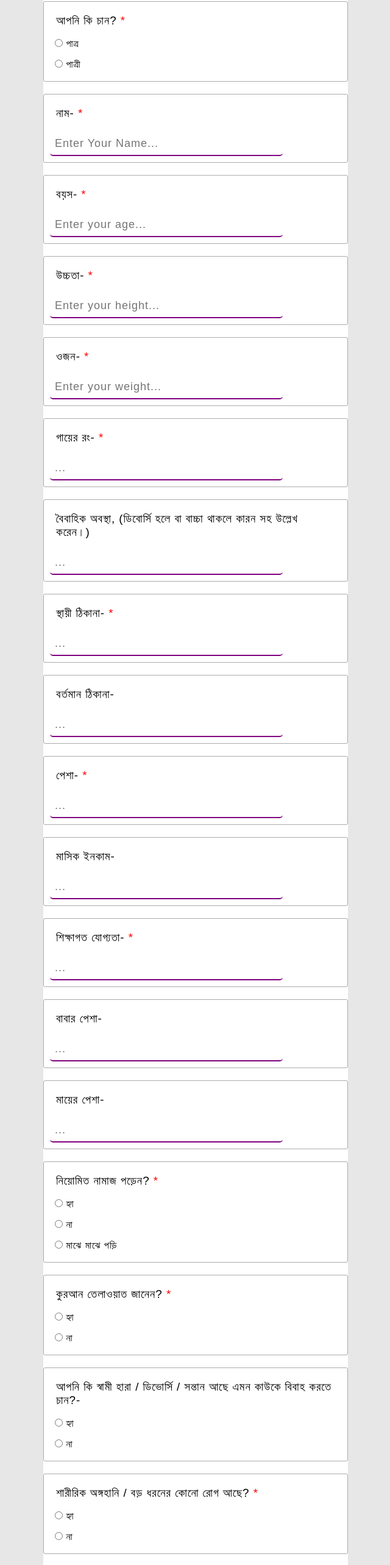
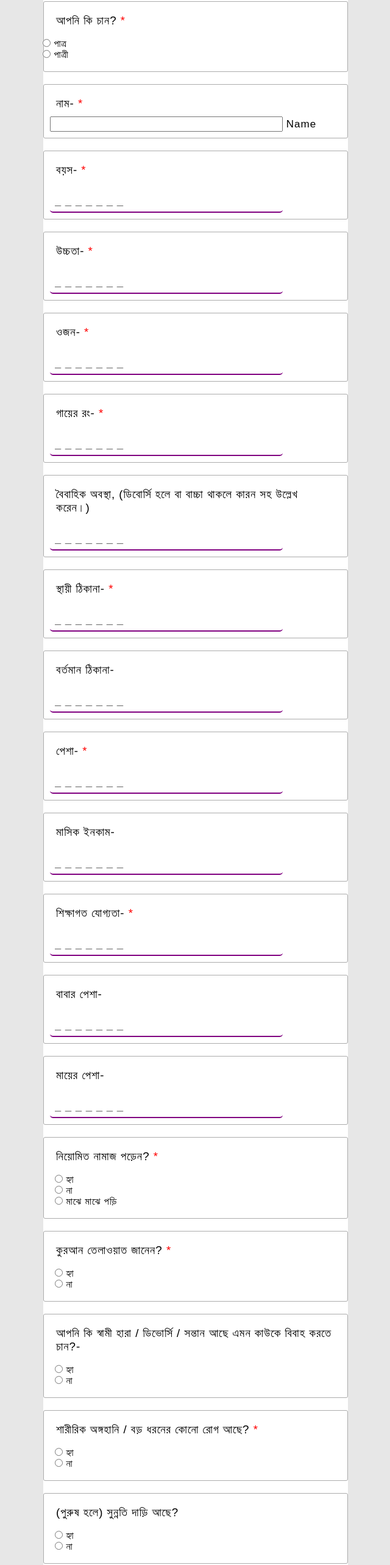
Before and after one commit to ArifBillah6482/sefatullah-er-page, a plain HTML site: page index.html in a window 1280 px wide. Shown: the part 140-2707 px from the top of the page at 61% size, without its empty margins (319-959 px from the left). Drawn offline with Linux system fonts and the light colour scheme.

Commit message:
Update index.html

```diff
--- a/index.html
+++ b/index.html
@@ -5,8 +5,7 @@
     <meta http-equiv="X-UA-Compatible" content="IE=edge" />
     <meta name="viewport" content="width=device-width, initial-scale=1.0" />
     <title>দ্বিনদার পাএ/পাএীর সন্ধান</title>
-
-
+    <link rel="stylesheet" href="./CSS.css" />
     <link rel="stylesheet" href="./style.css" />
   </head>
   <body>
@@ -18,7 +17,9 @@
       <form class="Form">
         <div class="commonRadioDiv">
           <h3>আপনি কি চান? <span class="red">*</span></h3>
-          <div>
+          <div style="margin-left: -20px">
+            <div class="RadioWhite">
+              <div class="RadioItem">
                 <input
                   type="radio"
                   name="patroPatri"
@@ -27,9 +28,12 @@
                   value="পাত্র"
                   required
                 />
+
                 <label for="boy">পাত্র</label>
               </div>
-          <div>
+            </div>
+            <div class="RadioWhite">
+              <div class="RadioItem">
                 <input
                   type="radio"
                   name="patroPatri"
@@ -41,20 +45,26 @@
                 <label for="girl">পাত্রী</label>
               </div>
             </div>
+          </div>
+        </div>
 
         <!--       -->
+
         <div class="div2">
           <h3>নাম- <span class="red">*</span></h3>
+          <div class="AnimatedInput" style="width: 100%">
             <input
               type="text"
               class="name"
               name="name"
               id="name"
-            placeholder="Enter your name..."
               minlength="3"
               maxlength="100"
               required
+              style="font-size: 18px"
             />
+            <span style="font-size: 17px">Name</span>
+          </div>
         </div>
         <!--  -->
         <div class="commonInput">
@@ -63,7 +73,7 @@
             type="number"
             name="age"
             id="age"
-            placeholder="Enter your age..."
+            placeholder="_ _ _ _ _ _ _"
             maxlength="20"
             required
           />
@@ -76,7 +86,7 @@
             type="text"
             name="height"
             id="height"
-            placeholder="Enter your height..."
+            placeholder="_ _ _ _ _ _ _"
             maxlength="20"
             required
           />
@@ -88,7 +98,7 @@
             type="text"
             class="weight"
             name="weight"
-            placeholder="Enter your weight..."
+            placeholder="_ _ _ _ _ _ _"
             maxlength="20"
             required
           />
@@ -100,7 +110,7 @@
             type="text"
             class="gayerRong"
             name="gayerRong"
-            placeholder="..."
+            placeholder="_ _ _ _ _ _ _"
             maxlength="20"
             required
           />
@@ -114,7 +124,7 @@
             type="text"
             name="boibahicObostha"
             class="boibahicObostha"
-            placeholder="..."
+            placeholder="_ _ _ _ _ _ _"
             maxlength="20"
           />
         </div>
@@ -125,7 +135,7 @@
             type="text"
             class="sthaiThikana"
             name="sthaiThikana"
-            placeholder="..."
+            placeholder="_ _ _ _ _ _ _"
             maxlength="20"
             required
           />
@@ -137,7 +147,7 @@
             type="text"
             class="bortomanThikana"
             name="bortomanThikana"
-            placeholder="..."
+            placeholder="_ _ _ _ _ _ _"
             maxlength="20"
           />
         </div>
@@ -148,7 +158,7 @@
             type="text"
             name="pesha"
             class="pesha"
-            placeholder="..."
+            placeholder="_ _ _ _ _ _ _"
             maxlength="20"
             required
           />
@@ -160,7 +170,7 @@
             type="text"
             name="monthSalary"
             class="monthSalary"
-            placeholder="..."
+            placeholder="_ _ _ _ _ _ _"
             maxlength="20"
           />
         </div>
@@ -171,7 +181,7 @@
             type="text"
             name="class"
             class="class"
-            placeholder="..."
+            placeholder="_ _ _ _ _ _ _"
             maxlength="20"
             required
           />
@@ -182,7 +192,7 @@
           <input
             type="text"
             name="babarPesha"
-            placeholder="..."
+            placeholder="_ _ _ _ _ _ _"
             maxlength="20"
             class="babarPesha"
           />
@@ -193,7 +203,7 @@
           <input
             type="text"
             name="mayerPesha"
-            placeholder="..."
+            placeholder="_ _ _ _ _ _ _"
             maxlength="20"
             class="mayerPesha"
           />
@@ -202,65 +212,74 @@
 
         <div class="commonRadioDiv">
           <h3>নিয়োমিত নামাজ পড়েন? <span class="red">*</span></h3>
+          <div class="Radio-group">
             <div>
+              <label class="Radio" for="3255">
                 <input
                   type="radio"
                   name="namazPoreKina"
                   id="3255"
                   class="radioBtn"
                   required
-              value="নামাজ পড়ি "
-            />
-            <label for="3255">হ্যা</label>
+                  value="নামাজ পড়ি " />
+                হ্যা <span></span
+              ></label>
             </div>
             <div>
+              <label class="Radio" for="546546">
                 <input
                   type="radio"
                   name="namazPoreKina"
                   id="546546"
                   class="radioBtn"
                   value="নামাজ পড়ি না"
-              required
-            />
-            <label for="546546">না</label>
+                  required />
+                না <span></span
+              ></label>
             </div>
             <div>
+              <label class="Radio" for="35746">
                 <input
                   type="radio"
                   name="namazPoreKina"
                   id="35746"
                   class="radioBtn"
                   value="নামাজ মাঝে মাঝে পড়ি "
-              required
-            />
-            <label for="35746">মাঝে মাঝে পড়ি</label>
+                  required />
+                মাঝে মাঝে পড়ি <span></span
+              ></label>
+            </div>
           </div>
         </div>
         <!--  -->
 
         <div class="commonRadioDiv">
           <h3>কুরআন তেলাওয়াত জানেন? <span class="red">*</span></h3>
+          <div class="Radio-group">
             <div>
+              <label for="24158" class="Radio">
                 <input
                   type="radio"
                   name="quranPareKina"
                   id="24158"
                   class="radioBtn"
                   value="কুরআন জানি"
-              required
-            />
-            <label for="24158">হ্যা</label>
+                  required />
+                হ্যা <span></span
+              ></label>
             </div>
             <div>
+              <label class="Radio" for="2418">
                 <input
                   type="radio"
                   name="quranPareKina"
                   id="2418"
                   class="radioBtn"
                   value="কুরআন জানি না"
-              required
-            />
-            <label for="2418">না</label>
+                  required />
+                না <span></span
+              ></label>
+            </div>
           </div>
         </div>
         <!--  -->
@@ -270,25 +289,29 @@
             আপনি কি স্বামী হারা / ডিভোর্সি / সন্তান আছে এমন কাউকে বিবাহ করতে
             চান?-
           </h3>
+          <div class="Radio-group">
             <div>
+              <label for="2415855" class="Radio">
                 <input
                   type="radio"
                   name="apniKiSontanAseEmonKawKBiyeKorteChan"
                   id="2415855"
                   class="radioBtn"
-              value="হ্যা"
-            />
-            <label for="2415855">হ্যা</label>
+                  value="হ্যা" />
+                হ্যা<span></span
+              ></label>
             </div>
             <div>
+              <label for="2414268" class="Radio">
                 <input
                   type="radio"
                   name="apniKiSontanAseEmonKawKBiyeKorteChan"
                   id="2414268"
                   class="radioBtn"
-              value=" না"
-            />
-            <label for="2414268">না</label>
+                  value=" না" />
+                না <span></span
+              ></label>
+            </div>
           </div>
         </div>
         <!--  -->
@@ -296,76 +319,91 @@
           <h3>
             শারীরিক অঙ্গহানি / বড় ধরনের কোনো রোগ আছে? <span class="red">*</span>
           </h3>
+          <div class="Radio-group">
             <div>
+              <label for="241155" class="Radio">
                 <input
                   type="radio"
                   name="sharirikOngohaniAseKina"
                   id="241155"
                   class="radioBtn"
                   value="হ্যা"
-              required
-            />
-            <label for="241155">হ্যা</label>
+                  required />
+                হ্যা <span></span
+              ></label>
             </div>
+
             <div>
+              <label for="241174268" class="Radio">
                 <input
                   type="radio"
                   name="sharirikOngohaniAseKina"
                   id="241174268"
                   class="radioBtn"
                   value=" না"
-              required
-            />
-            <label for="241174268">না</label>
+                  required />
+                না <span></span
+              ></label>
+            </div>
           </div>
         </div>
         <!--  -->
 
         <div class="commonRadioDiv">
           <h3>(পুরুষ হলে) সুন্নতি দাড়ি আছে?</h3>
+          <div class="Radio-group">
             <div>
+              <label for="24f1155" class="Radio">
                 <input
                   type="radio"
                   name="dariAseKina"
                   id="24f1155"
                   class="radioBtn"
-              value=" আছে"
-            />
-            <label for="24f1155">হ্যা</label>
+                  value=" আছে" />
+
+                হ্যা <span></span
+              ></label>
             </div>
+
             <div>
+              <label for="24117p4268" class="Radio">
                 <input
                   type="radio"
                   name="dariAseKina"
                   id="24117p4268"
                   class="radioBtn"
-              value=" নাই"
-            />
-            <label for="24117p4268">না</label>
+                  value=" নাই" />
+                না <span></span
+              ></label>
+            </div>
           </div>
         </div>
         <!--  -->
         <div class="commonRadioDiv">
           <h3>(মেয়ে হলে) খাছ পর্দা করেন?</h3>
+          <div class="Radio-group">
             <div>
+              <label for="24fa55" class="Radio">
                 <input
                   type="radio"
                   name="pordaKoreKina"
                   id="24fa55"
                   class="radioBtn"
-              value="পর্দা করি"
-            />
-            <label for="24fa55">হ্যা</label>
+                  value="পর্দা করি" />হ্যা <span></span
+              ></label>
             </div>
+
             <div>
+              <label for="241p4268" class="Radio">
                 <input
                   type="radio"
                   name="pordaKoreKina"
                   id="241p4268"
                   class="radioBtn"
-              value="পর্দা করি না"
-            />
-            <label for="241p4268">না</label>
+                  value="পর্দা করি না" />
+                না <span></span
+              ></label>
+            </div>
           </div>
         </div>
         <!--  -->
@@ -378,7 +416,7 @@
             type="text"
             name="jmonJannatiSathiChai"
             class="jmonJannatiSathiChai"
-            placeholder="..."
+            placeholder="_ _ _ _ _ _ _"
             maxlength="2000"
           />
         </div>
@@ -389,7 +427,7 @@
             type="text"
             name="patroPatrirBoyos"
             class="patroPatrirBoyos"
-            placeholder="..."
+            placeholder="_ _ _ _ _ _ _"
             maxlength="20"
           />
         </div>
@@ -400,7 +438,7 @@
             type="text"
             name="patroPatrirHeight"
             class="patroPatrirHeight"
-            placeholder="..."
+            placeholder="_ _ _ _ _ _ _"
             maxlength="20"
           />
         </div>
@@ -411,7 +449,7 @@
             type="text"
             name="patroPatrirGayerRong"
             class="patroPatrirGayerRong"
-            placeholder="..."
+            placeholder="_ _ _ _ _ _ _"
             maxlength="20"
           />
         </div>
@@ -422,7 +460,7 @@
             type="text"
             name="patroPatrirLekhapora"
             class="patroPatrirLekhapora"
-            placeholder="..."
+            placeholder="_ _ _ _ _ _ _"
             maxlength="20"
           />
         </div>
@@ -434,17 +472,11 @@
             type="text"
             name="extraKisuLekha"
             class="extraKisuLekha"
-            placeholder="..."
+            placeholder="_ _ _ _ _ _ _"
             maxlength="2000"
           />
         </div>
         <!--  -->
-
-
-
-
-
-
 
         <div class="commonInput">
           <h3>আপনার মোবাইল নাম্বার<span class="red">*</span></h3>
@@ -461,14 +493,14 @@
         </div>
         <!--  -->
         <div class="commonInput">
-          <h3>ফেইসবুক আইডির নাম ও লিঙ্ক- <span class='red'>*</span></h3>
+          <h3>ফেইসবুক আইডির নাম ও লিঙ্ক- <span class="red">*</span></h3>
           <p>পরবর্তী যোগাযোগের জন্য আপনার ফেইসবুক আইডি নাম ও লিংক দিন।</p>
           <input
             type="text"
             name="FBIdLink"
             class="FBIdLink"
             maxlength="200"
-            placeholder="Facebook Id Link..."
+            placeholder="_ _ _ _ _ _ _"
           />
         </div>
         <!--  -->
@@ -479,14 +511,16 @@
             name="amaderShebatiKmnLaglo"
             class="amaderShebatiKmnLaglo"
             maxlength="200"
-            placeholder="..."
+            placeholder="_ _ _ _ _ _ _"
           />
         </div>
         <p class="alert" style="color: blueviolet; padding: 5px 0 5px 30px"></p>
 
         <div class="btns">
-          <button type="submit" class="submitBtn">Submit</button>
-          <button type="reset">Clear Form</button>
+          <button type="submit" class="submitBtn AnimatedBtnPurple">
+            <span>Submit</span>
+          </button>
+          <button type="reset" class="Btn">Clear Form</button>
         </div>
       </form>
     </div>
```
Lines whose indentation alone changed are shown as unchanged.
